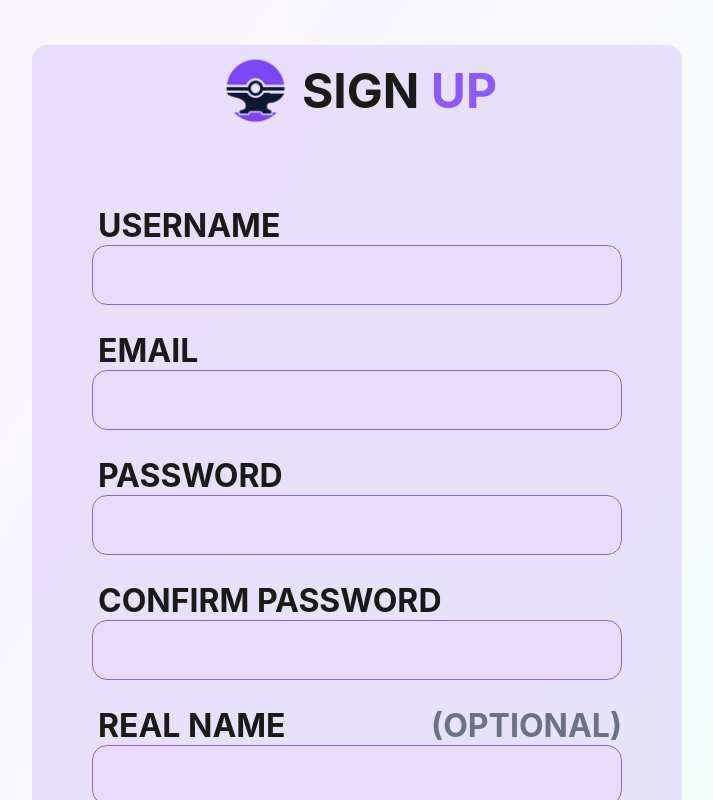
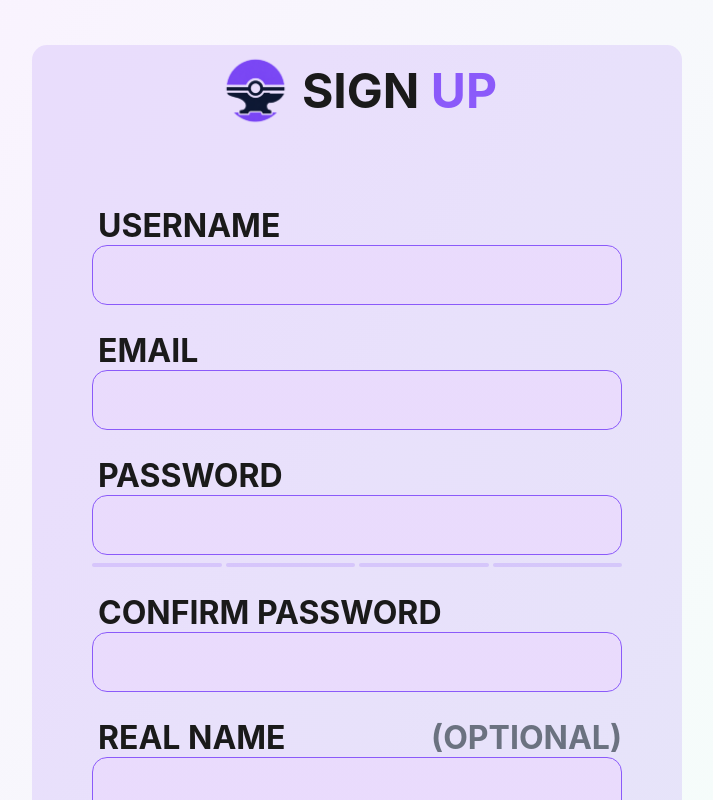
Before and after one commit to NaXeMate/Trainer-Forge, a React (Vite) app in the folder frontend/: page /register in a window 1280 px wide. Shown: the top 800 px of the page, without its empty margins (283-996 px from the left). Built offline with nearby package versions, Linux system fonts and the light colour scheme; no server answers.

Commit message:
feat: add password strength indicator and reset functionality in registration form

```diff
--- a/frontend/src/components/layout/authForm/authForm.tsx
+++ b/frontend/src/components/layout/authForm/authForm.tsx
@@ -1,4 +1,4 @@
-import { useRef, useState, type InputHTMLAttributes, type ReactNode, type SubmitEvent } from "react";
+import { useRef, useState, type InputHTMLAttributes, type ReactEventHandler, type ReactNode, type SubmitEvent } from "react";
 import { Link, Navigate, useLocation } from "react-router";
 
 import logo from "../../../assets/brand/logo/logo_no_background.png";
@@ -12,9 +12,11 @@ import "./authForm.css";
 type AuthFormProps = {
   mode: "login" | "register";
   children: ReactNode;
+  onReset?: ReactEventHandler<HTMLFormElement>;
 };
 
-type AuthFieldProps = Pick<InputHTMLAttributes<HTMLInputElement>, "type" | "autoComplete" | "maxLength"> & {
+type AuthFieldProps = Pick<InputHTMLAttributes<HTMLInputElement>,
+  "type" | "autoComplete" | "maxLength" | "value" | "onChange" | "aria-describedby"> & {
   label: string;
   name: string;
   optional?: boolean;
@@ -34,7 +36,7 @@ export function AuthField({ label, name, optional = false, ...inputProps }: Auth
 }
 
 /** Shared layout for both the login and registration forms */
-export default function AuthForm({ mode, children }: AuthFormProps) {
+export default function AuthForm({ mode, children, onReset }: AuthFormProps) {
   const isRegister = mode === "register";
   const { session, login, register, retry, logout } = useAuth();
   const { state } = useLocation();
@@ -100,7 +102,7 @@ export default function AuthForm({ mode, children }: AuthFormProps) {
           <h1 id="auth-title">{isRegister ? "Sign " : "Log "}<span>{isRegister ? "up" : "in"}</span></h1>
         </header>
 
-        <form method="post" onSubmit={handleSubmit}>
+        <form method="post" onSubmit={handleSubmit} onReset={onReset}>
           <fieldset className="auth-card__fields" disabled={pending || session.status !== "guest"} aria-label="Account details">
             {children}
           </fieldset>
--- /dev/null
+++ b/frontend/src/pages/register/passwordStrength.css
@@ -0,0 +1,21 @@
+.register-password {
+  display: grid;
+  gap: var(--space-2);
+  min-inline-size: 0;
+}
+
+.password-strength__segments {
+  display: grid;
+  grid-template-columns: repeat(4, minmax(0, 1fr));
+  gap: var(--space-1);
+}
+
+.password-strength__segments span {
+  height: 0.25rem;
+  border-radius: var(--radius-pill);
+  background: color-mix(in srgb, var(--color-accent) 20%, transparent);
+}
+
+.password-strength__segments span[data-filled="true"] {
+  background: var(--color-accent);
+}
--- /dev/null
+++ b/frontend/src/pages/register/passwordStrength.tsx
@@ -0,0 +1,36 @@
+import "./passwordStrength.css";
+
+const STRENGTH_LABELS = ["No password entered", "Weak", "Fair", "Good", "Strong"];
+const SEGMENTS = [1, 2, 3, 4];
+const COMMON_PASSWORD = /^(?:password|contrase(?:ñ|n)a|qwerty|letmein|trainerforge)[\p{N}\p{P}\p{S}]*$/iu;
+
+function getStrength(password: string) {
+  if (!password.trim()) return 0;
+
+  const characters = [...password];
+  const distinctCharacters = new Set(characters.map(character => character.toLowerCase())).size;
+  if (characters.length < 8 || distinctCharacters < 4 || COMMON_PASSWORD.test(password.trim())) return 1;
+
+  const characterGroups = [/\p{Ll}/u, /\p{Lu}/u, /\p{N}/u, /[^\p{L}\p{N}\s]/u]
+    .filter(pattern => pattern.test(password)).length;
+
+  if (characters.length >= 20 || (characters.length >= 16 && characterGroups >= 3)) return 4;
+  if (characters.length >= 16 || (characters.length >= 12 && characterGroups >= 2)) return 3;
+  return 2;
+}
+
+export default function PasswordStrength({ id, password }: { id: string; password: string }) {
+  const strength = getStrength(password);
+
+  return (
+    <div className="password-strength">
+      <div className="password-strength__segments" role="meter" aria-label="Password strength"
+        aria-valuemin={0} aria-valuemax={4} aria-valuenow={strength} aria-valuetext={STRENGTH_LABELS[strength]}>
+        {SEGMENTS.map(segment => (
+          <span key={segment} data-filled={segment <= strength} aria-hidden="true" />
+        ))}
+      </div>
+      <span id={id} className="visually-hidden">Password strength: {STRENGTH_LABELS[strength]}.</span>
+    </div>
+  );
+}
--- a/frontend/src/pages/register/register.tsx
+++ b/frontend/src/pages/register/register.tsx
@@ -1,12 +1,20 @@
+import { useId, useState } from "react";
 import AuthForm, { AuthField } from "../../components/layout/authForm";
+import PasswordStrength from "./passwordStrength";
 
-/** Registration screen for a new TrainerForge account. */
 export default function Register() {
+  const [password, setPassword] = useState("");
+  const strengthId = useId();
+
   return (
-    <AuthForm mode="register">
+    <AuthForm mode="register" onReset={() => setPassword("")}>
       <AuthField label="Username" name="username" autoComplete="username" maxLength={30} />
       <AuthField label="Email" name="email" type="email" autoComplete="email" maxLength={254} />
-      <AuthField label="Password" name="password" type="password" autoComplete="new-password" />
+      <div className="register-password">
+        <AuthField label="Password" name="password" type="password" autoComplete="new-password"
+          value={password} onChange={event => setPassword(event.currentTarget.value)} aria-describedby={strengthId} />
+        <PasswordStrength id={strengthId} password={password} />
+      </div>
       <AuthField label="Confirm password" name="confirmPassword" type="password" autoComplete="new-password" />
       <AuthField label="Real name" name="realName" autoComplete="name" maxLength={50} optional />
     </AuthForm>
```
